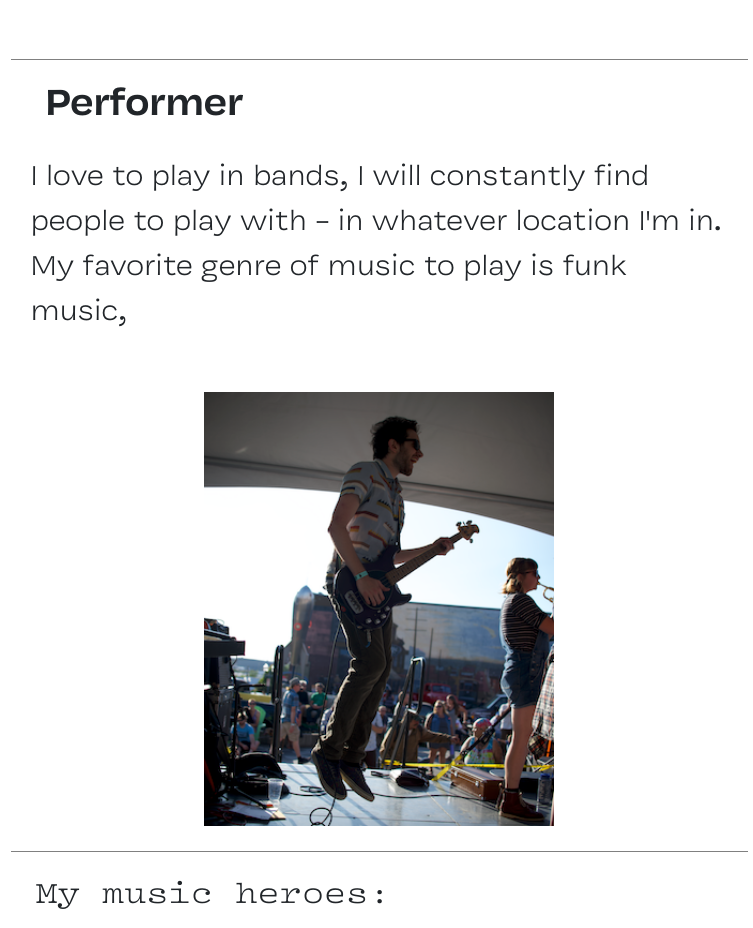
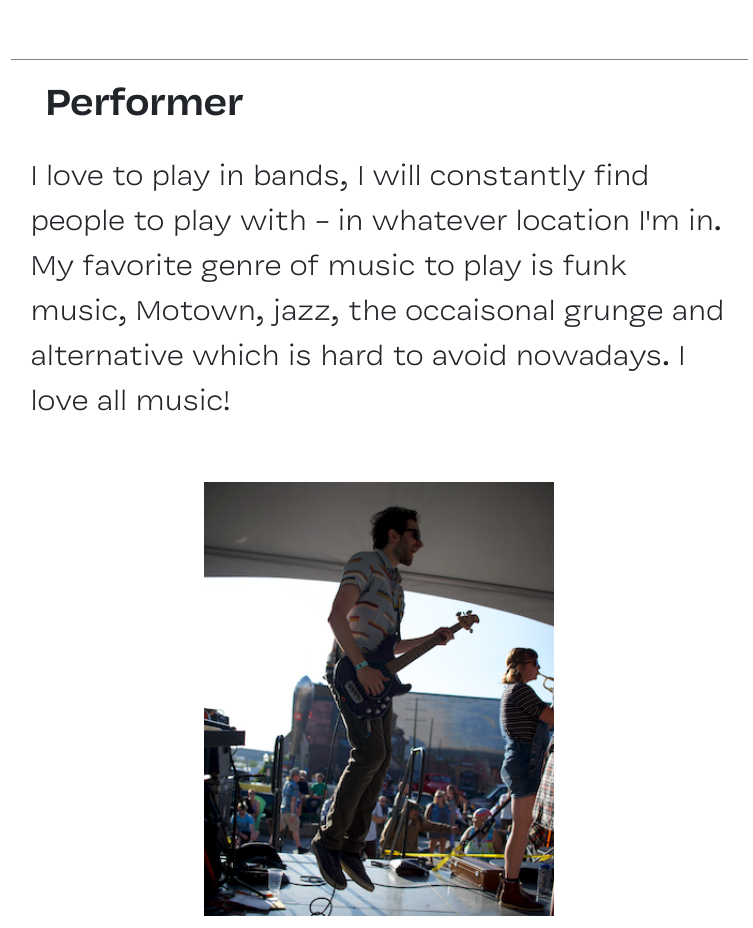
Before and after one commit to kleimaj/kleimaj.github.io, a React (Create React App) app: page /misc in a window 1280 px wide. Shown: the part 1840-2768 px from the top of the page, without its empty margins (432-1185 px from the left). Built offline with nearby package versions, Linux system fonts and the light colour scheme.

Commit message:
adds to misc bio

```diff
--- a/src/Components/Misc/Misc.js
+++ b/src/Components/Misc/Misc.js
@@ -44,7 +44,7 @@ const Misc = () => {
             </div>
             <div data-aos="fade-up">
             <h3>Performer</h3>
-            <p>I love to play in bands, I will constantly find people to play with - in whatever location I'm in. My favorite genre of music to play is funk music, </p>
+            <p>I love to play in bands, I will constantly find people to play with - in whatever location I'm in. My favorite genre of music to play is funk music, Motown, jazz, the occaisonal grunge and alternative which is hard to avoid nowadays. I love all music!</p>
             <img className="about-img" src="/images/about/jfunk2.png" alt="J-Funk" />
 
             </div>
```
